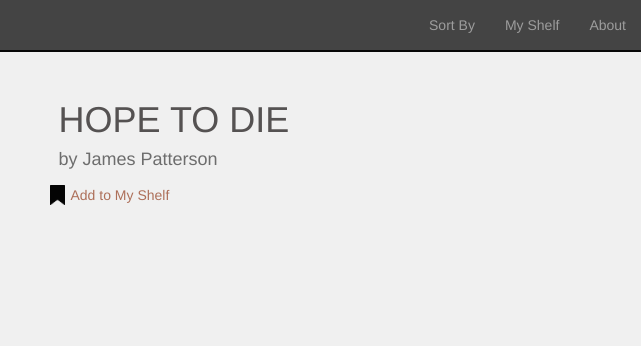
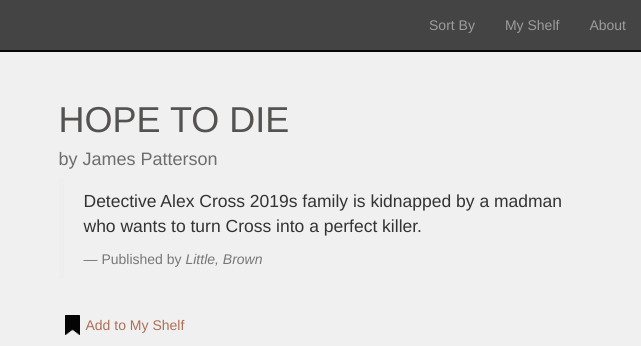
Before and after one commit to bxguan8888/UI-group-project, a plain HTML site: page main/individualBook.html in a window 1280 px wide. Shown: the top 346 px of the page, 639-1280 px from the left. Drawn offline with Linux system fonts and the light colour scheme.

Commit message:
individual
individual

```diff
--- a/main/individualBook.html
+++ b/main/individualBook.html
@@ -90,7 +90,11 @@
                             <div class="col-sm-7">
                             <h1 id="detail-title" class="detail-title">HOPE TO DIE</h2>
                             <h4 id="detail-author" class="detail-subtit">by James Patterson</h3>
-                            </div>
+                            <blockquote>
+                                <p>Detective Alex Cross 2019s family is kidnapped by a madman who wants to turn Cross into a perfect killer.</p>
+                                <footer>Published by <cite title="Source Title">Little, Brown</cite></footer>
+                            </blockquote>
+
                             <div class="add-favo">
                                 <div class="favo-icon" id="favo_icon1" onClick="add_favo(1)" title="favorite" style="margin:6px;"></div>
                                 <p id="add" style="display:inline;float:left;margin-top:6px;color:#ad6f59">Add to My Shelf</p>
```
